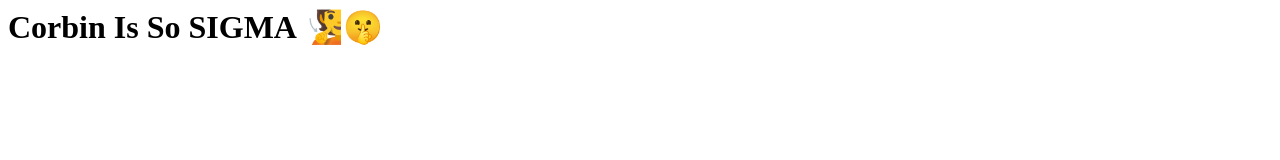
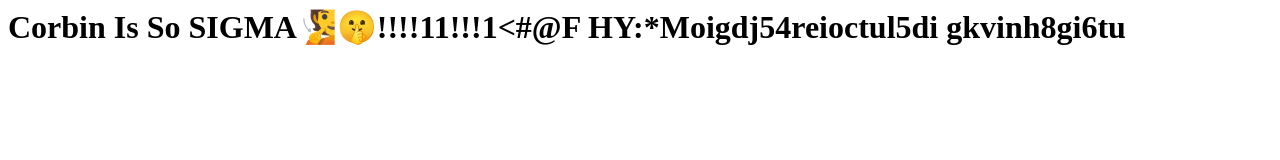
Before and after one commit to CorbinHoonaardHUL/CorbinHoonaardHUL.github.io, a plain HTML site: page index.html in a window 1280 px wide. Drawn offline with Linux system fonts and the light colour scheme.

Commit message:
Update index.html
sullivan barry

```diff
--- a/index.html
+++ b/index.html
@@ -1 +1 @@
-<h1>Corbin Is So SIGMA 🧏🤫</h1>
+<h1>Corbin Is So SIGMA🧏🤫!!!!11!!!1<#@F HY:*Moigdj54reioctul5di  gkvinh8gi6tu</h1>
```
